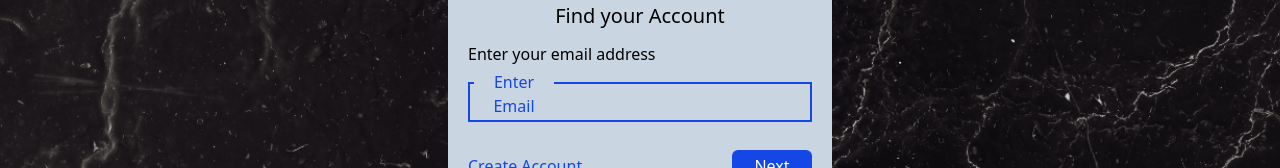
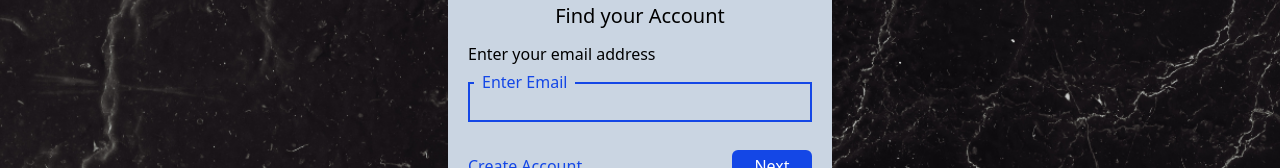
Before and after one commit to SagarShrestha657/Creative-Threads, a React (Vite) app in the folder Frontend/: page /emailaddress in a window 1280 px wide. Shown: the part 336-504 px from the top of the page. Built offline with nearby package versions, Linux system fonts and the light colour scheme.

Commit message:
frontend issue reslove

```diff
--- a/Frontend/src/pages/Email_addressPage.jsx
+++ b/Frontend/src/pages/Email_addressPage.jsx
@@ -52,7 +52,7 @@ const Email_address = () => {
           <h4 className='mt-3 text-center font-medium text-xl'>Find your Account</h4>
           <p className='mt-3 mb-4 font-normal'>Enter your email address</p>
           <div className='relative mb-1'>
-            <span className='fixed -mt-3 ml-1.5 bg-slate-300 w-20 text-center text-blue-700'>Enter Email</span>
+            <span className='fixed -mt-3 ml-1.5 bg-slate-300 px-2  text-blue-700'>Enter Email</span>
             <input
               type="text"
               value={email}
```
